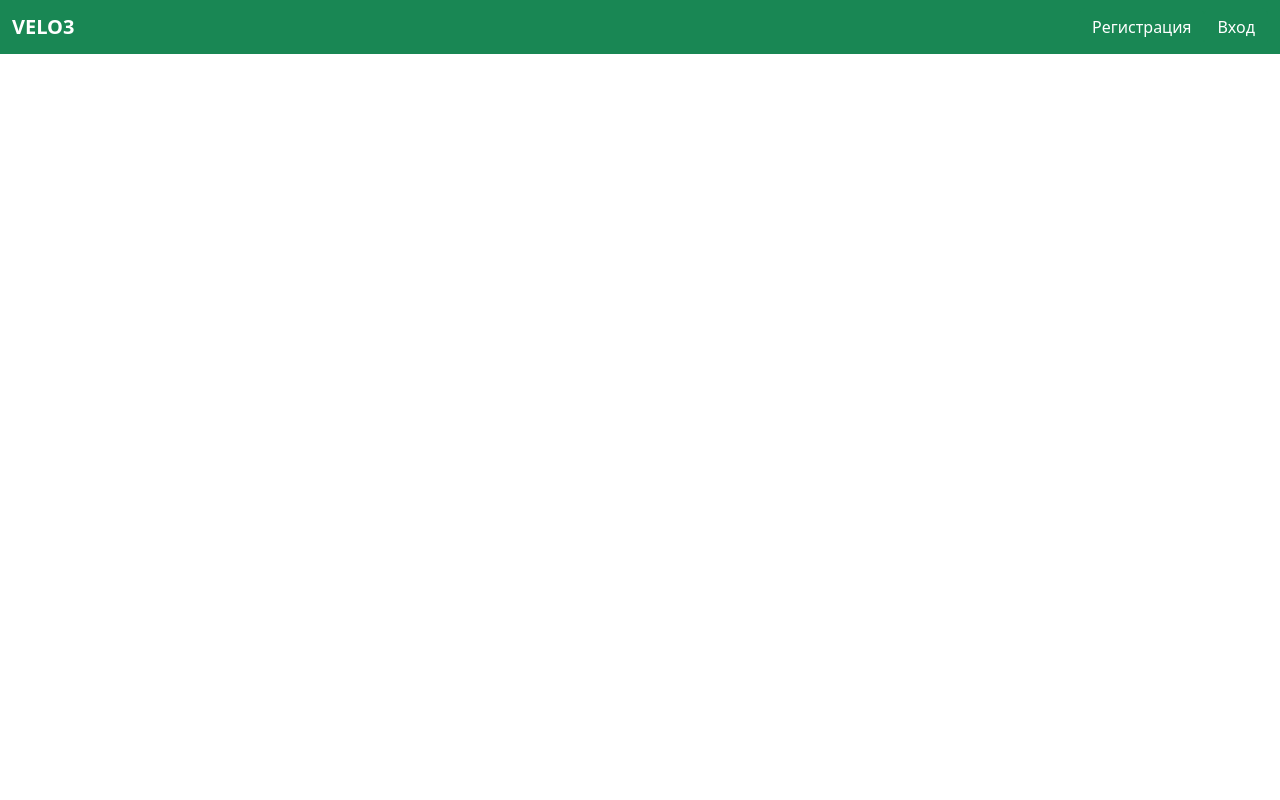
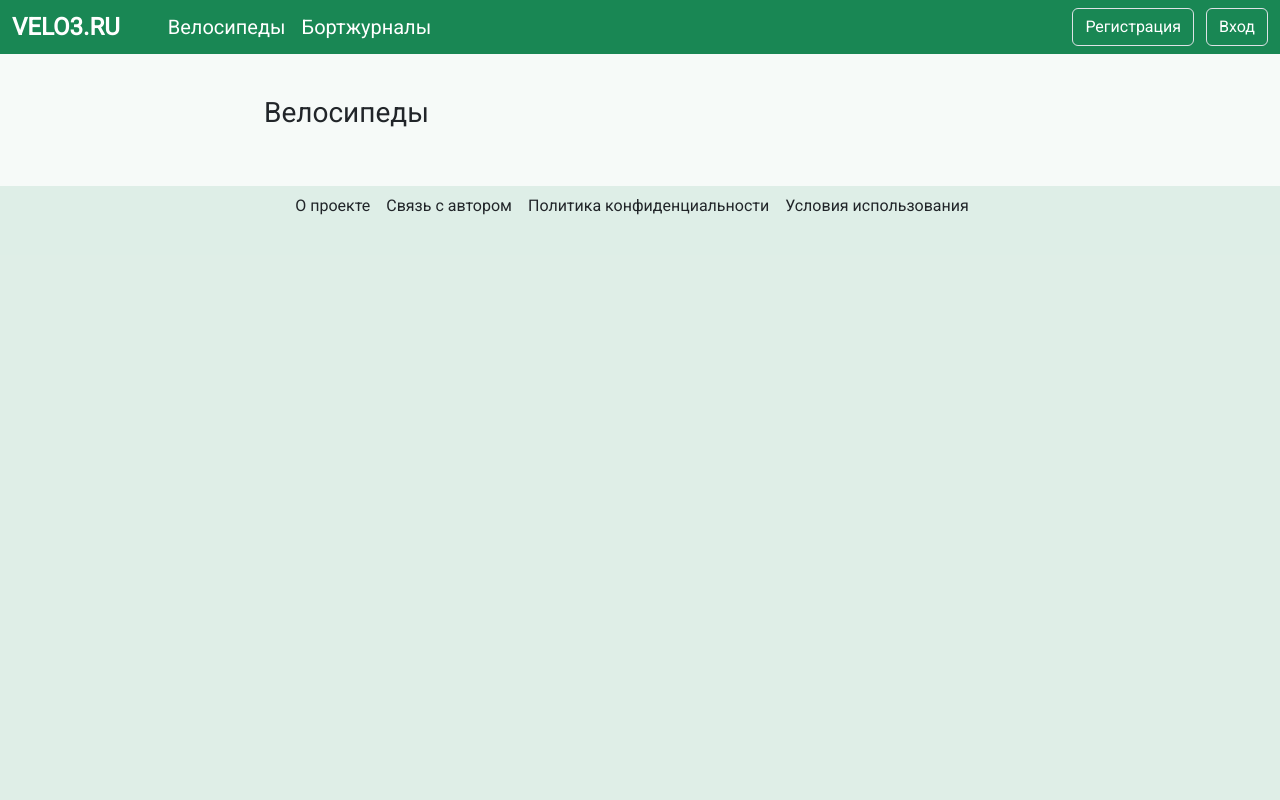
Before and after one commit to sparco114/velo3, a Django app: page /bicycles/ in a window 1280 px wide. Run offline with Django 3.2, Linux system fonts and the light colour scheme; data that the repository does not hold is empty; some libraries are stand-ins or nearby versions.

Commit message:
- created footer - configured 'named import' from app.js to .html - 'import Vue' moved from .html to app.js

```diff
--- a/velo3_project/src/bicycles/views.py
+++ b/velo3_project/src/bicycles/views.py
@@ -1,4 +1,5 @@
 from django.shortcuts import render
+from rest_framework import filters
 from rest_framework import viewsets, generics
 from rest_framework.permissions import IsAuthenticated
 from rest_framework.response import Response
@@ -9,12 +10,10 @@ from src.bicycles.serializers import BicycleSerializer
 
 
 class BicycleViewSet(viewsets.ReadOnlyModelViewSet):
-    # queryset = Bicycle.objects.all()
     serializer_class = BicycleSerializer
-
     # http_method_names = ['get']
-    # filter_backends = [filters.OrderingFilter]
-    # ordering_fields = ['id']
+    filter_backends = [filters.OrderingFilter]
+    ordering_fields = ['id']
 
     def get_queryset(self):
         amount_first = self.request.query_params.get('first')
--- a/velo3_project/src/logbooks/models.py
+++ b/velo3_project/src/logbooks/models.py
@@ -42,6 +42,8 @@ class LogBookRecord(models.Model):
     category = models.CharField(max_length=20, choices=CATEGORIES, default='другое')
     pictures = models.ImageField(blank=True, null=True, upload_to=logbook_record_pictures_directory_path)
     creator = models.ForeignKey(VeloUser, on_delete=models.CASCADE, related_name='created_logbook_records')
+    created_at = models.DateTimeField(auto_now_add=True, editable=False)
+    updated_at = models.DateTimeField(auto_now=True, editable=False)
 
     def __str__(self):
         return f'id {self.pk}: {self.header}'
--- a/velo3_project/src/logbooks/serializers.py
+++ b/velo3_project/src/logbooks/serializers.py
@@ -8,6 +8,7 @@ class LogBookRecordSerializer(serializers.ModelSerializer):
     # bicycle = serializers.CharField(read_only=True)
     bicycle = BicycleSerializer()
     creator = serializers.CharField(read_only=True)
+    created_at = serializers.DateTimeField(format="%d.%m.%Y")
     # creator = serializers.HiddenField(default=serializers.CurrentUserDefault())
 
     class Meta:
--- a/velo3_project/static/app.js
+++ b/velo3_project/static/app.js
@@ -1,21 +1,30 @@
 //TODO: если будет много компонентов, можно разледить их по файлам, как указано в разделе Splitting Up the Modules документации  https://vuejs.org/guide/quick-start.html#creating-a-vue-application
 
-const { createApp } = Vue
+//TODO: на проде надо использовать версию вью https://unpkg.com/vue@3/dist/vue.esm-browser.prod.js
+import { createApp } from 'https://unpkg.com/vue@3/dist/vue.esm-browser.js'
 
-const bicycles_app = createApp({
+export const bicyclesListApp = createApp({
   data() {
     return {
       bicycles: []
     };
   },
   mounted() {
-      axios.get('http://127.0.0.1:8000/api/v1/bicycles/?random=3')
-        .then(response => {
-            this.bicycles = response.data;
-      })
-        .catch(error => {
-            console.error('Ошибка при выполнении запроса:', error);
-      });
+    let apiUrl = 'http://127.0.0.1:8000/api/v1/bicycles/';
+    if (window.location.pathname === '/bicycles/') {
+      apiUrl += '?ordering=-id';
+//      TODO: добавить пагинацию для страницы /bicycles/
+    } else {
+      apiUrl += '?random=3';
+    }
+  axios.get(apiUrl)
+    .then(response => {
+        this.bicycles = response.data.results;
+        console.log(response.data)
+    })
+    .catch(error => {
+        console.error('Ошибка при выполнении запроса:', error);
+    });
   },
 //  template: `
 //    <div>
@@ -30,13 +39,12 @@ const bicycles_app = createApp({
 //  `,
 });
 
-bicycles_app.mount('#bicycles_list_app');
 
 
 
 
 
-const logbook_records_app = createApp({
+export const logbookRecordsListApp = createApp({
   data() {
     return {
       logbook_records: []
@@ -57,12 +65,12 @@ const logbook_records_app = createApp({
   mounted() {
       axios.get('http://127.0.0.1:8000/api/v1/logbooks/?random=7')
         .then(response => {
-            this.logbook_records = response.data;
+            this.logbook_records = response.data.results;
+            console.log(response.data)
+
       })
         .catch(error => {
             console.error('Ошибка при выполнении запроса:', error);
       });
   },
 });
-
-logbook_records_app.mount('#logbook_records_list_app');
--- a/velo3_project/templates/bicycles.html
+++ b/velo3_project/templates/bicycles.html
@@ -8,44 +8,98 @@
     <link href="https://cdn.jsdelivr.net/npm/bootstrap@5.2.3/dist/css/bootstrap.min.css" rel="stylesheet"
           integrity="sha384-rbsA2VBKQhggwzxH7pPCaAqO46MgnOM80zW1RWuH61DGLwZJEdK2Kadq2F9CUG65"
           crossorigin="anonymous">
-    <script src="https://unpkg.com/vue@3/dist/vue.global.js"></script>
     <script src="https://unpkg.com/axios@1.1.2/dist/axios.min.js"></script>
     <!--    <script src="https://cdnjs.cloudflare.com/ajax/libs/axios/1.4.0/axios.js"></script>-->
     <!--    TODO: попробовать будет ли работать с min версиями -->
+
+    <link rel="preconnect" href="https://fonts.googleapis.com">
+    <link rel="preconnect" href="https://fonts.gstatic.com" crossorigin>
+    <link href="https://fonts.googleapis.com/css2?family=Roboto&display=swap" rel="stylesheet">
+    <style>
+        html {
+            height: 100%;
+        }
+        body {
+            font-family: 'Roboto', sans-serif;
+            background-color: #1a87540a;
+            margin: 0;
+            min-height: 100%;
+            display: grid;
+            grid-template-rows: auto 1fr auto;
+        }
+        .card-title {
+            font-weight: bold;
+            font-size: 1.5em;
+        }
+        .small-date {
+            font-size: 0.7em;
+        }
+        .px-custom-feed {
+            width: 50rem;
+        }
+    </style>
 </head>
+
 
 <body>
 {% verbatim %}
 
-<nav class="navbar" style="background-color: #198754;">
+
+<nav class="navbar fixed-top" style="background-color: #198754;">
     <div class="container-fluid">
-        <strong><a class="navbar-brand" style="color: #fff;" href="/">VELO3</a></strong>
-        <div class="btn-group">
-            <form action="#">
-                <button class="btn btn-success">Регистрация</button>
-            </form>
-            <form action="#">
-                <button type="button" class="btn btn-success">Вход</button>
-            </form>
+        <strong><a class="navbar-brand fs-4 me-5" style="color: #fff;" href="/">VELO3.RU</a></strong>
+        <div class="me-3">
+            <a href="/bicycles" class="nav-link fs-5 text-white">Велосипеды</a>
+        </div>
+        <div class="me-auto">
+            <a href="/logbooks" class="nav-link fs-5 text-white">Бортжурналы</a>
+        </div>
+        <div>
+            <a href="#" class="btn btn-success border me-2">Регистрация</a>
+            <a href="#" class="btn btn-success border">Вход</a>
         </div>
     </div>
 </nav>
 
 
+<div class="container mt-5 px-custom-feed">
 
-<div class="container" id="bicycles_list_app">
-<!--    <ul>-->
-<!--        <li v-for="bike in bicycles">-->
-<!--            <b>Название велосипеда: {{ bike.bicycle_name }}</b>-->
-<!--            <br>-->
-<!--            <i>Владелец: {{ bike.owner }}</i>-->
-<!--        </li>-->
-<!--    </ul>-->
+    <div class="container mt-5">
+        <a class="nav-link" href="/bicycles"><h3>Велосипеды</h3></a>
+        <div class="row row-cols-1 row-cols-md-3 g-3 mt-2" id="bicycles_list_app">
+            <div class="col" v-for="bike in bicycles">
+                <div class="card h-100 shadow-sm rounded-4 overflow-hidden">
+                    <a v-bind:href="'/bicycles/' + bike.id" class="stretched-link"></a>
+                    <img src="http://www.mtbtestcentral.it/wp-content/uploads/2019/06/Orbea-Laufey-4-1536x1024.jpg"
+                         class="card-img-top" alt="...">
+                    <div class="card-body d-flex flex-column">
+                        <h5 class="card-title">{{ bike.bicycle_name }}</h5>
+                        <p class="card-text small mt-auto">{{ bike.owner }}</p>
+                    </div>
+                </div>
+            </div>
+        </div>
+    </div>
+
 </div>
+
+
+<footer class=" footer text-center mt-5" style="background-color: #1a87541b;">
+    <div class="container p-2 px-5 d-flex justify-content-center">
+        <a class="nav-link me-3" href="#">О проекте</a>
+        <a class="nav-link me-3" href="#">Связь с автором</a>
+        <a class="nav-link me-3" href="#">Политика конфиденциальности</a>
+        <a class="nav-link me-3" href="#">Условия использования</a>
+    </div>
+</footer>
 
 
 {% endverbatim %}
 
-<script src="/static/app.js"></script>
+<script type="module">
+import { bicyclesListApp } from '../static/app.js'
+bicyclesListApp.mount('#bicycles_list_app')
+</script>
+
 </body>
 </html>
--- a/velo3_project/velo3_project/settings.py
+++ b/velo3_project/velo3_project/settings.py
@@ -168,6 +168,10 @@ REST_FRAMEWORK = {
         'rest_framework.authentication.SessionAuthentication',
         'rest_framework.authentication.BasicAuthentication',
     ),
+    'DEFAULT_FILTER_BACKENDS': ['django_filters.rest_framework.DjangoFilterBackend'],
+    # 'DEFAULT_PAGINATION_CLASS': 'rest_framework.pagination.LimitOffsetPagination',
+    'DEFAULT_PAGINATION_CLASS': 'rest_framework.pagination.PageNumberPagination',
+    'PAGE_SIZE': 100,
 }
 
 DJOSER = {
@@ -176,7 +180,6 @@ DJOSER = {
 
 }
 
-
 # DEFAULT_CHARSET = 'utf-8'
 # REST_FRAMEWORK = {
 #     'DEFAULT_CHARSET': 'utf-8',
```
Also changed, not shown: velo3_project/templates/index.html (+34 -21 lines), velo3_project/templates/profile.html (+56 -2 lines).
